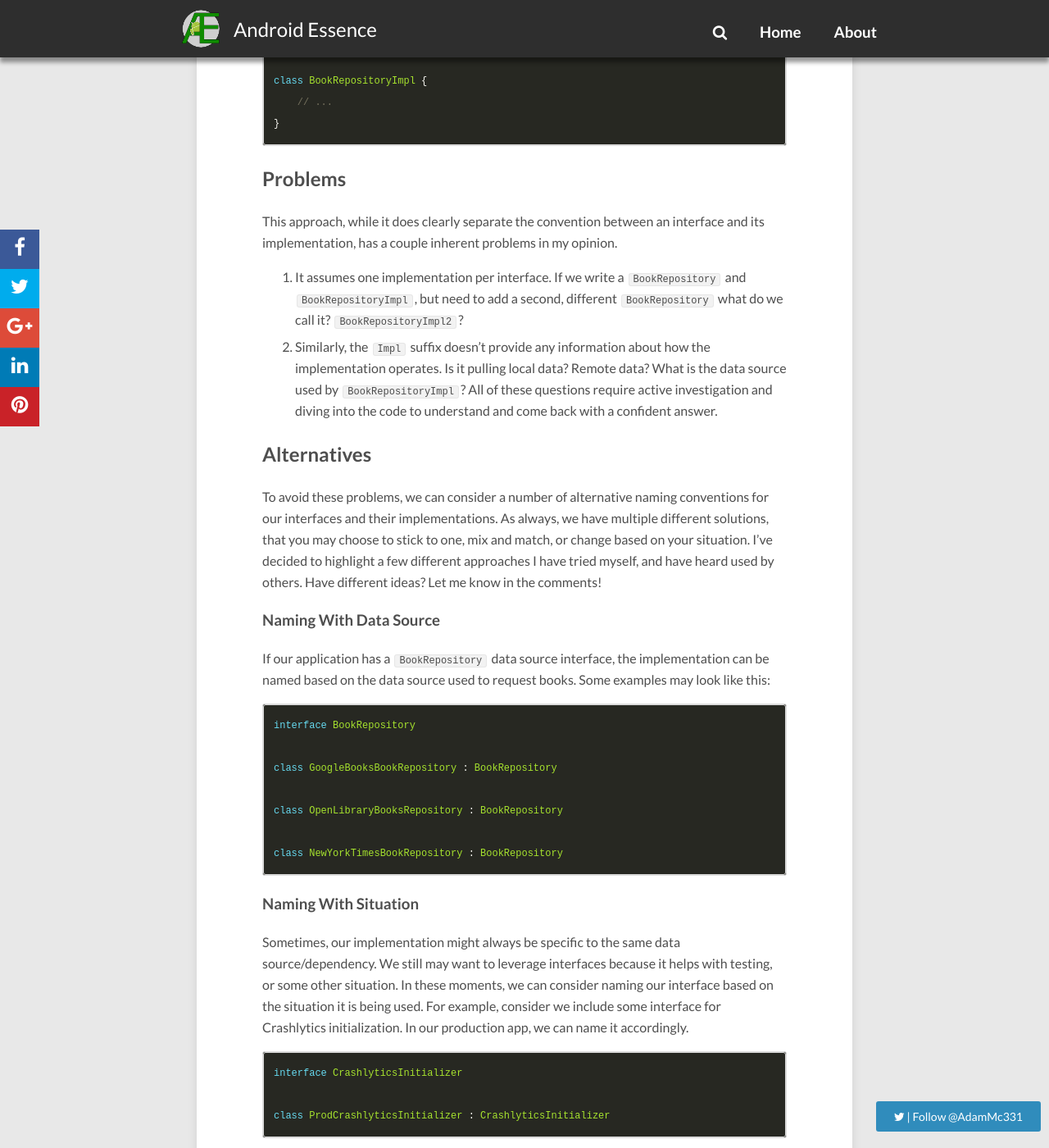
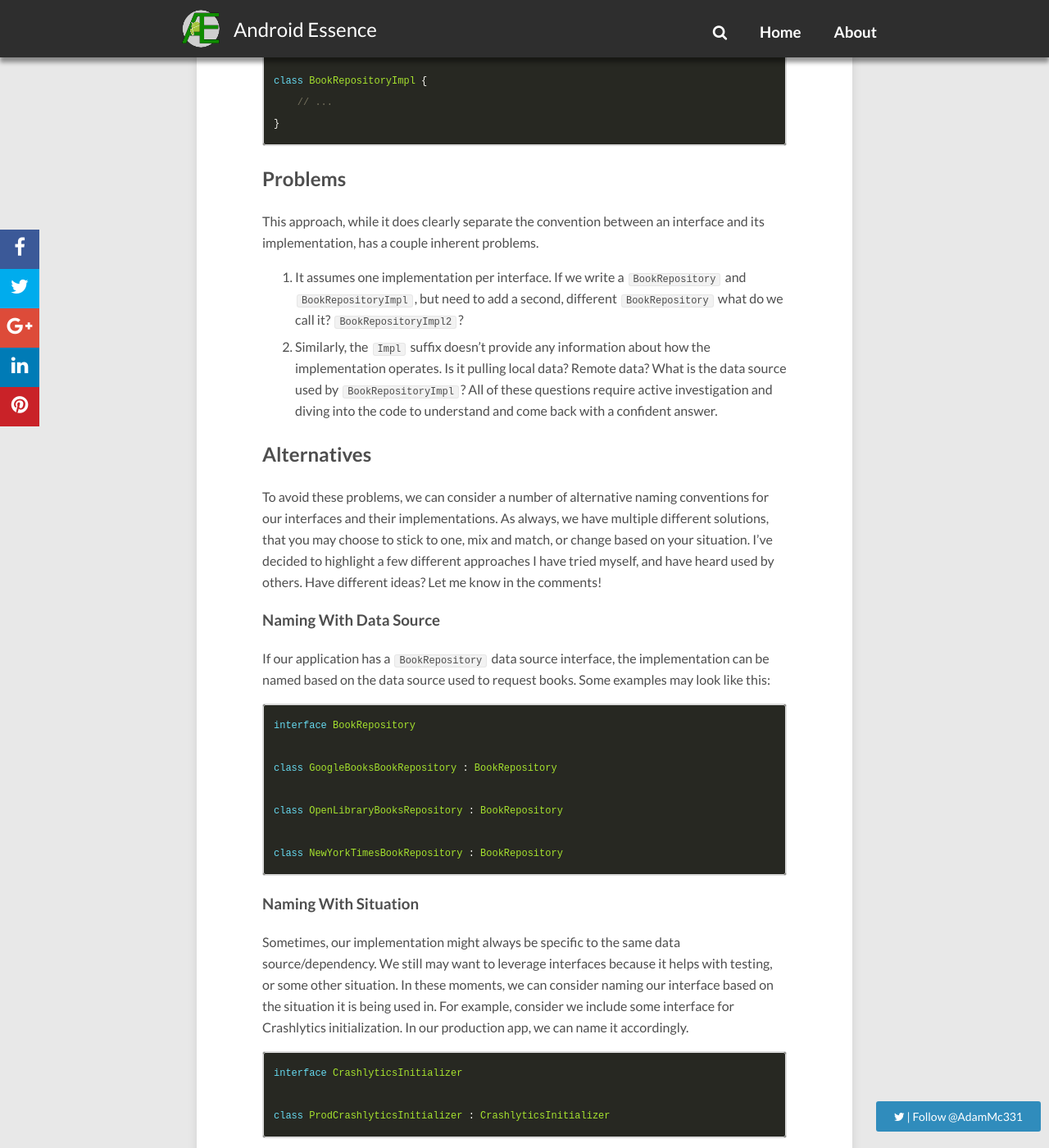
Before and after one commit to androidessence/androidessence.com, a Jekyll site: the page built from _posts/2023-02-06-interface-naming-conventions.md, in a window 1280 px wide and 1400 px high, scrolled down 1160 px. Shown: the whole window at 82% size. Built offline with Jekyll 4.4.1, drawn with Linux system fonts in a browser that asks for light colours; nearby versions of some CDN libraries; comment, search, counter and statistics services are not loaded; some of the changed lines change nothing that is shown; some of the changed text lies outside the part shown.

Commit message:
Grammar feedback.

````diff
--- a/_posts/2023-02-06-interface-naming-conventions.md
+++ b/_posts/2023-02-06-interface-naming-conventions.md
@@ -46,7 +46,7 @@
 
 ## Problems
 
-This approach, while it does clearly separate the convention between an interface and its implementation, has a couple inherent problems in my opinion.
+This approach, while it does clearly separate the convention between an interface and its implementation, has a couple inherent problems.
 
 1. It assumes one implementation per interface. If we write a `BookRepository` and `BookRepositoryImpl`, but need to add a second, different `BookRepository` what do we call it? `BookRepositoryImpl2`?
 2. Similarly, the `Impl` suffix doesn't provide any information about how the implementation operates. Is it pulling local data? Remote data? What is the data source used by `BookRepositoryImpl`? All of these questions require active investigation and diving into the code to understand and come back with a confident answer.
@@ -71,7 +71,7 @@
 
 ### Naming With Situation
 
-Sometimes, our implementation might always be specific to the same data source/dependency. We still may want to leverage interfaces because it helps with testing, or some other situation. In these moments, we can consider naming our interface based on the situation it is being used. For example, consider we include some interface for Crashlytics initialization. In our production app, we can name it accordingly.
+Sometimes, our implementation might always be specific to the same data source/dependency. We still may want to leverage interfaces because it helps with testing, or some other situation. In these moments, we can consider naming our interface based on the situation it is being used in. For example, consider we include some interface for Crashlytics initialization. In our production app, we can name it accordingly.
 
 ```kotlin
 interface CrashlyticsInitializer
@@ -97,4 +97,4 @@
 
 ## Recap
 
-At the end of the day, the naming convention you and your team use is a personal choice. By using interfaces, we're making a good choice toward scalable applications. The naming convention is mostly cosmetic, but I hope you've seen that it can serve a purpose for discoverability and quickly understanding the codebase by reading class names. What I believe matters most is that you take the time to think about it. Your conversation may ultimately end with "well, there's no dependency or situation specific usage here, so we just want to fall back on the `Impl` suffix. That's okay! Not all suggestions apply to all situations, but perhaps these ideas produce just a few less `InterfaceImpl` conventions out there.
+At the end of the day, the naming convention you and your team use is a personal choice. By using interfaces, we're making a good choice toward scalable applications. The naming convention is mostly cosmetic, but I hope you've seen that it can serve a purpose for discoverability and quickly understanding the codebase by reading class names. What I believe matters most is that you take the time to think about it. Your conversation may ultimately end with "well, there's no dependency or situation specific usage here, so we just want to fall back on the `Impl` suffix. That's okay! Not all suggestions apply to all situations, but hopefully this post helps you find ways to provide more clarity in class names.
````
